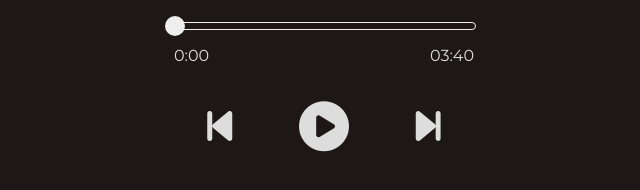
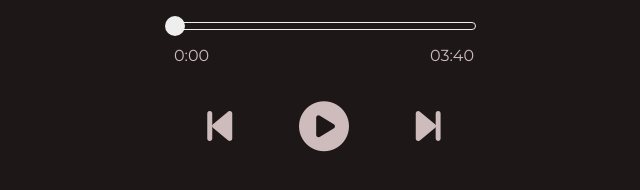
Before and after one commit to amaiacoimbra/playerMusicas, a plain HTML site: page index.html in a window 1280 px wide. Shown: the part 512-702 px from the top of the page, without its empty margins (316-956 px from the left). Drawn offline with Linux system fonts and the light colour scheme.

Commit message:
atualização

```diff
--- a/style.css
+++ b/style.css
@@ -7,7 +7,7 @@ body, html {
     justify-content: center;
     height: 100vh;
     background-color: rgb(29, 23, 23);
-    color: #ddd;
+    color: rgb(206, 188, 188);
     font-family: 'Montserrat', sans-serif;
 
 }
```
